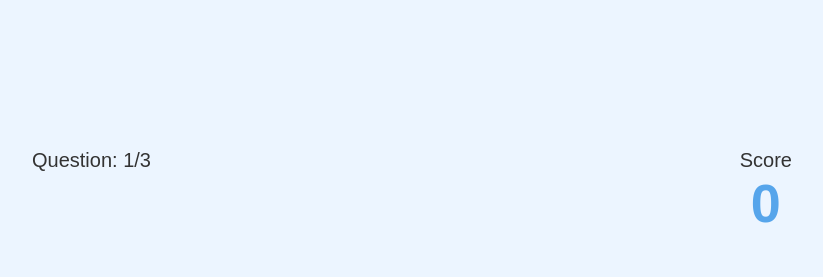
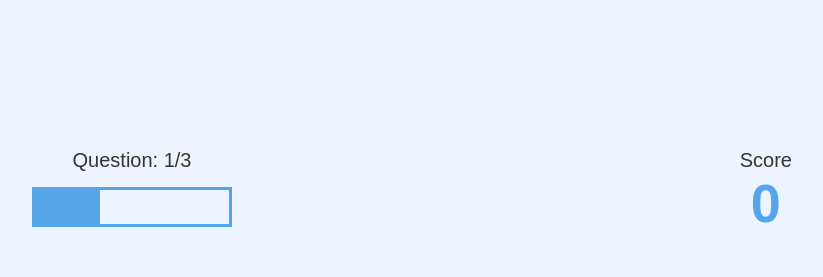
Before and after one commit to Frazierboy81/udemy-javascript, a plain HTML site: page game.html in a window 1280 px wide. Shown: the top 277 px of the page, without its empty margins (228-1051 px from the left). Drawn offline with Linux system fonts and the light colour scheme.

Commit message:
updated progress-bar

```diff
--- a/game.css
+++ b/game.css
@@ -46,3 +46,16 @@
 .hud-main-text {
     text-align: center;
 }
+
+#progressBar {
+    width: 20rem;
+    height: 4rem;
+    border: 0.3rem solid #56a5eb;
+    margin-top: 1.5rem;
+}
+
+#progressBarFull {
+    height: 3.4rem;
+    background-color: #56a5eb;
+    width: 0%;
+}
--- a/game.html
+++ b/game.html
@@ -14,10 +14,10 @@
             <div id="hud">
                 <div id="hud-item">
                     <p id="progressText" class="hud-prefix">
-                        Question
+
                     </p>
                     <div id="progressBar">
-                        <div class="progress-bar-full"></div>
+                        <div id="progressBarFull"></div>
                     </div>
                 </div>
                 <div id="hud-item">
--- a/game.js
+++ b/game.js
@@ -2,6 +2,7 @@ const question = document.getElementById("question");
 const choices = Array.from(document.getElementsByClassName("choice-text"));
 const progressText = document.getElementById('progressText');
 const scoreText = document.getElementById('score');
+const progressBarFull = document.getElementById('progressBarFull')
 
 let currentQuestion = {};
 let acceptingAnswers = false;
@@ -53,6 +54,8 @@ getNewQuestion = () => {
     progressText.innerText = `Question: ${questionCounter}/${MAX_QUESTIONS}`;
     scoreText.innerText = `${score}`
 
+    progressBarFull.style.width = `${(questionCounter / MAX_QUESTIONS) * 100}%`
+
 
     const questionIndex = Math.floor(Math.random() * availableQuestions.length);
     currentQuestion = availableQuestions [questionIndex];
```
Also changed, not shown: scores.html (added).
